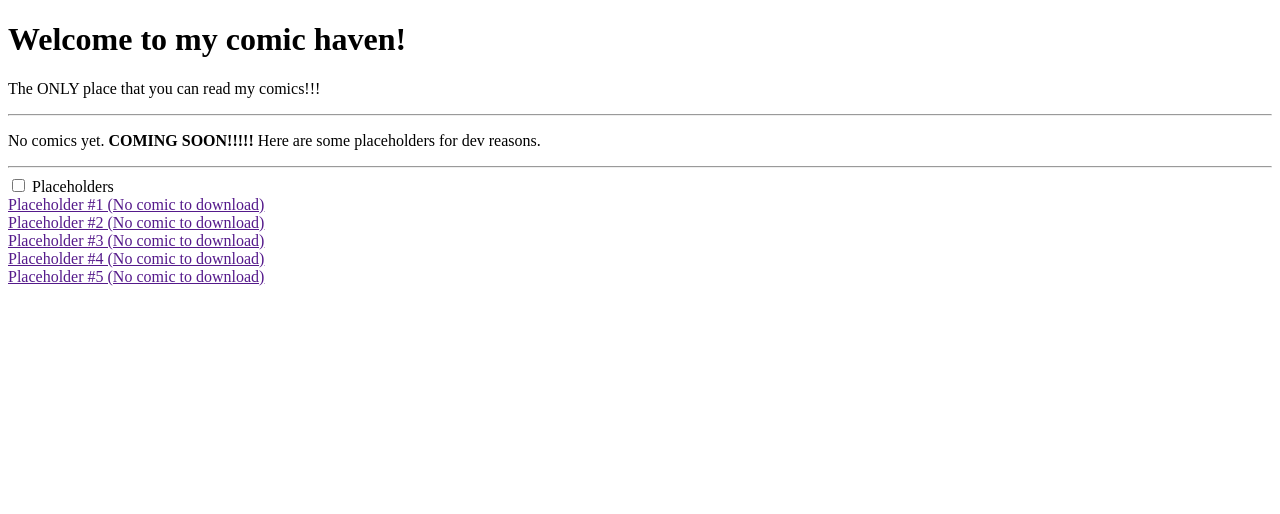
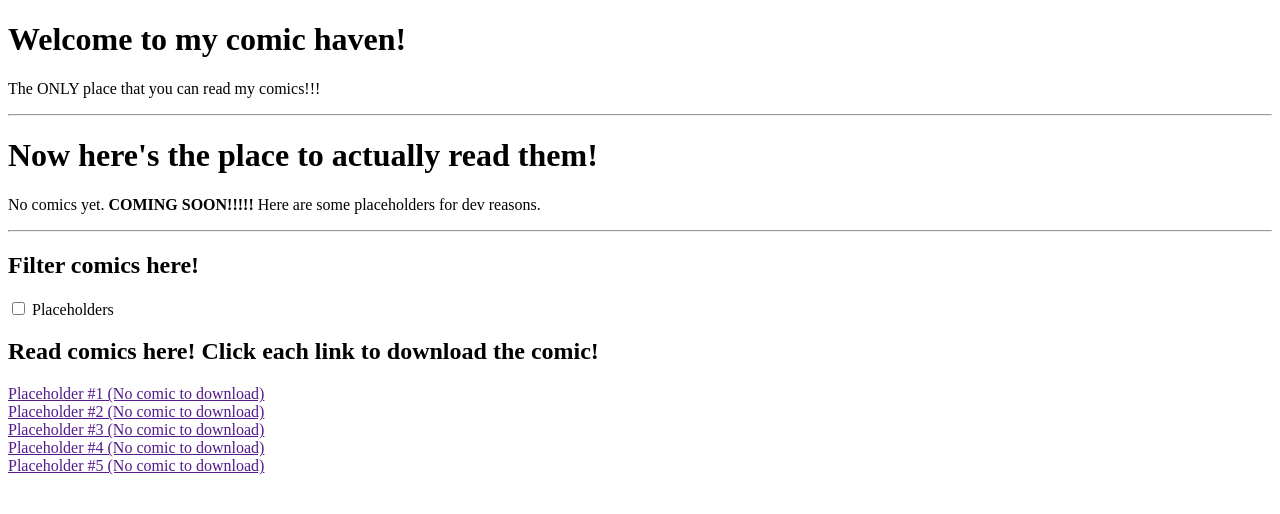
Before and after one commit to MinecraftFan69420/comic_haven, a plain HTML site: page index.html in a window 1280 px wide. Drawn offline with Linux system fonts and the light colour scheme.

Commit message:
Added functionality for the filter

```diff
--- a/index.html
+++ b/index.html
@@ -11,16 +11,21 @@
         <p>The ONLY place that you can read my comics!!! </p> <hr>
     </div>
     <div id="comics">
+        <h1>Now here's the place to actually read them!</h1>
         <p>No comics yet. <b>COMING SOON!!!!!</b> Here are some placeholders for dev reasons.</p> <hr>
+        <h2>Filter comics here!</h2>
         <form id="filter">
-            <input type="checkbox" name="" id="placeholders">
+            <input type="checkbox" name="" id="placeholders" class="bookfilter">
             <label for="placeholders">Placeholders</label>
         </form>
-        <a href="" class="placeholder"> Placeholder #1 (No comic to download)</a> <br>
-        <a href="" class="placeholder"> Placeholder #2 (No comic to download)</a> <br>
-        <a href="" class="placeholder"> Placeholder #3 (No comic to download)</a> <br>
-        <a href="" class="placeholder"> Placeholder #4 (No comic to download)</a> <br>
-        <a href="" class="placeholder"> Placeholder #5 (No comic to download)</a> <br>
+        <h2>Read comics here! Click each link to download the comic!</h2>
+        <div id="listofcomics">
+            <a href="" filtercategory="placeholders" class="book"> Placeholder #1 (No comic to download)</a> <br>
+            <a href="" filtercategory="placeholders" class="book"> Placeholder #2 (No comic to download)</a> <br>
+            <a href="" filtercategory="placeholders" class="book"> Placeholder #3 (No comic to download)</a> <br>
+            <a href="" filtercategory="placeholders" class="book"> Placeholder #4 (No comic to download)</a> <br>
+            <a href="" filtercategory="placeholders" class="book"> Placeholder #5 (No comic to download)</a> <br>
+        </div>
     </div>
 </body>
 </html>
```
Also changed, not shown: script.js (added, +16 -0 lines).
